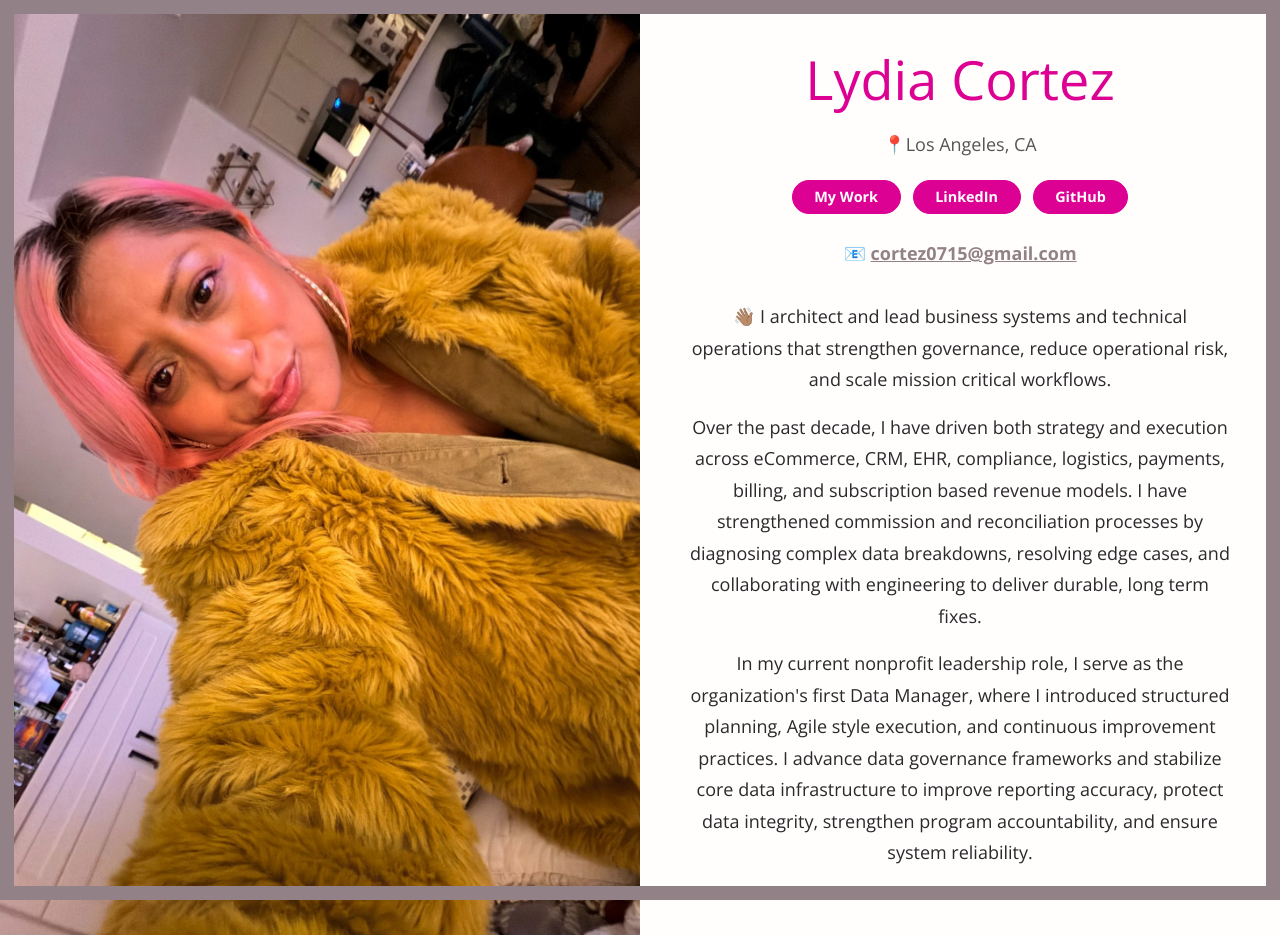
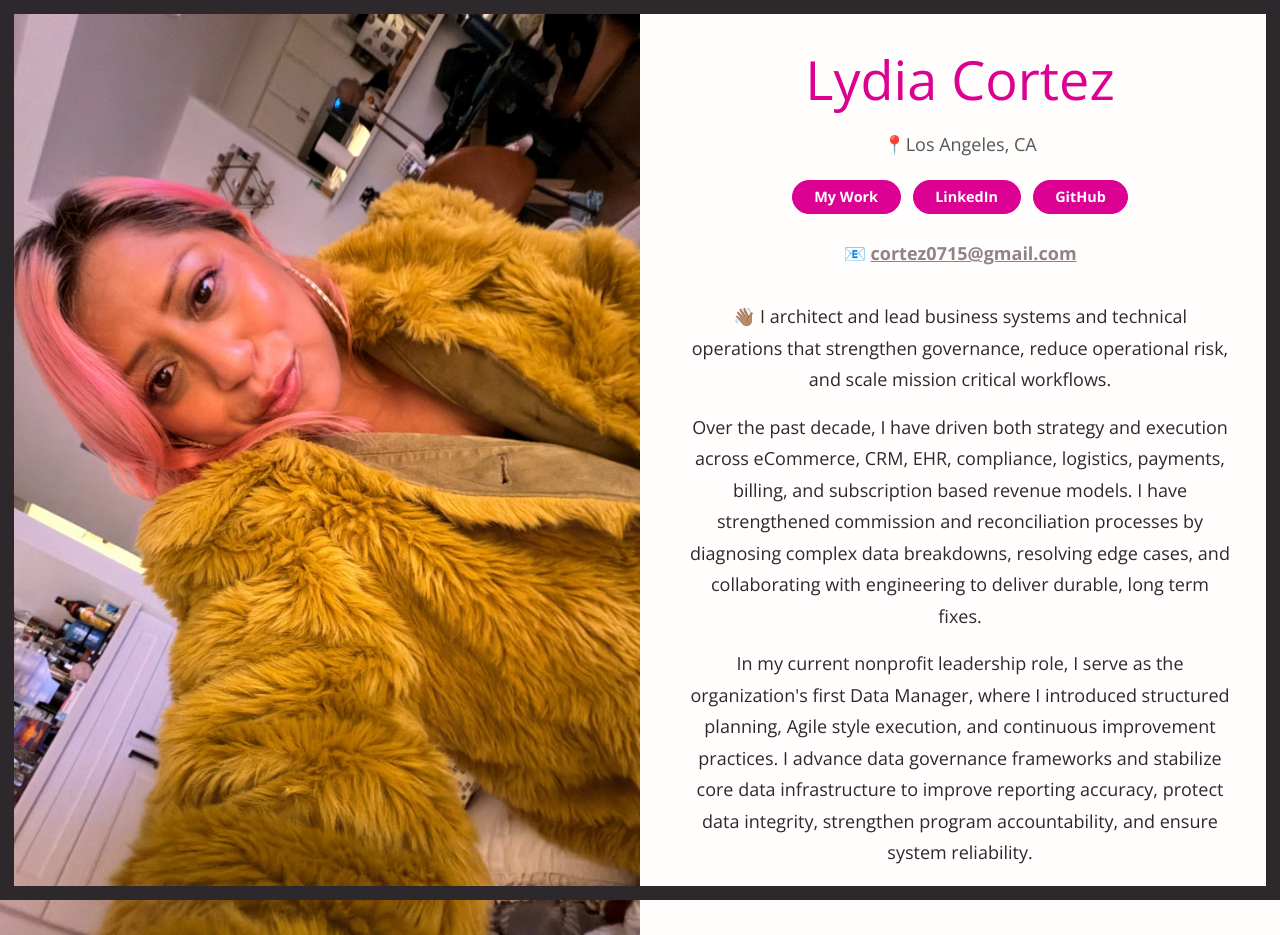
Before and after one commit to lylyco/lylyco.github.io, a Jekyll site: the page built from index.html, in a window 1280 px wide. Built offline with Jekyll 4.4.1, drawn with Linux system fonts in a browser that asks for light colours.

Commit message:
“texv4”

```diff
--- a/assets/css/style.css
+++ b/assets/css/style.css
@@ -23,7 +23,7 @@ body {
   font-family: Open Sans, Helvetica, Lato, sans-serif;
   font-weight: 350;
   line-height: 1.75;
-  font-size: 50%;
+  font-size: 45%;
   color: #2c282c;
   background-color: #fffefc;
   overflow-x: hidden;
@@ -460,7 +460,7 @@ body::before {
   content: "";
   position: fixed;
   inset: 0;
-  border: .15in solid #928287;
+  border: .15in solid #2c282c;
   pointer-events: none;
   z-index: 9999;
 }
```
